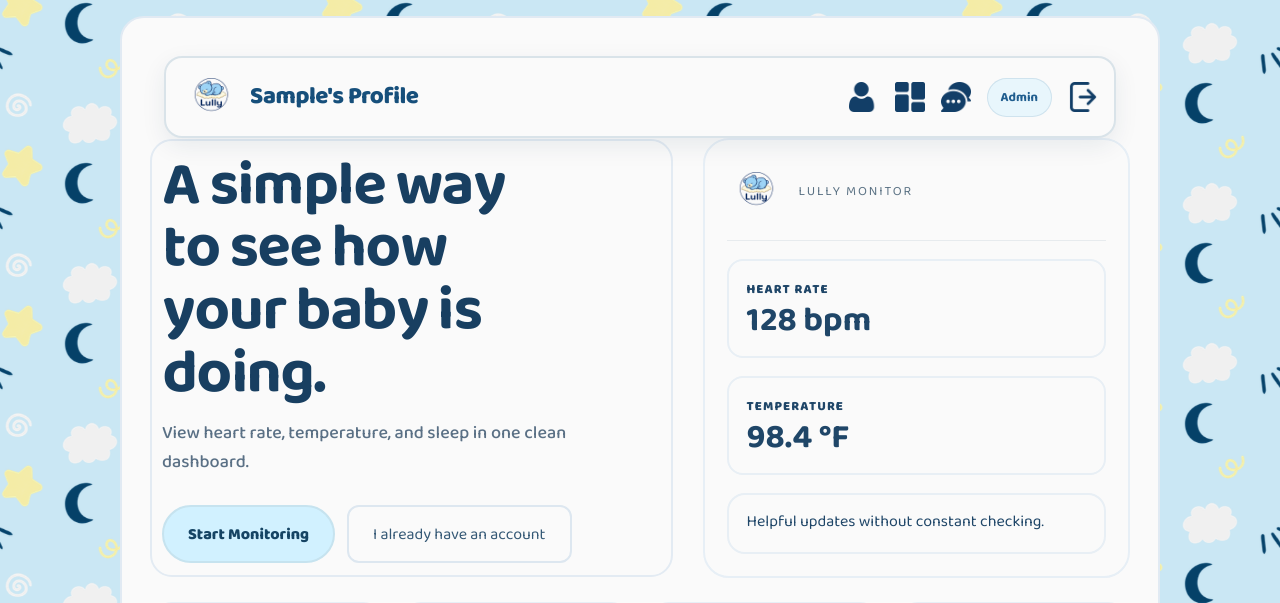
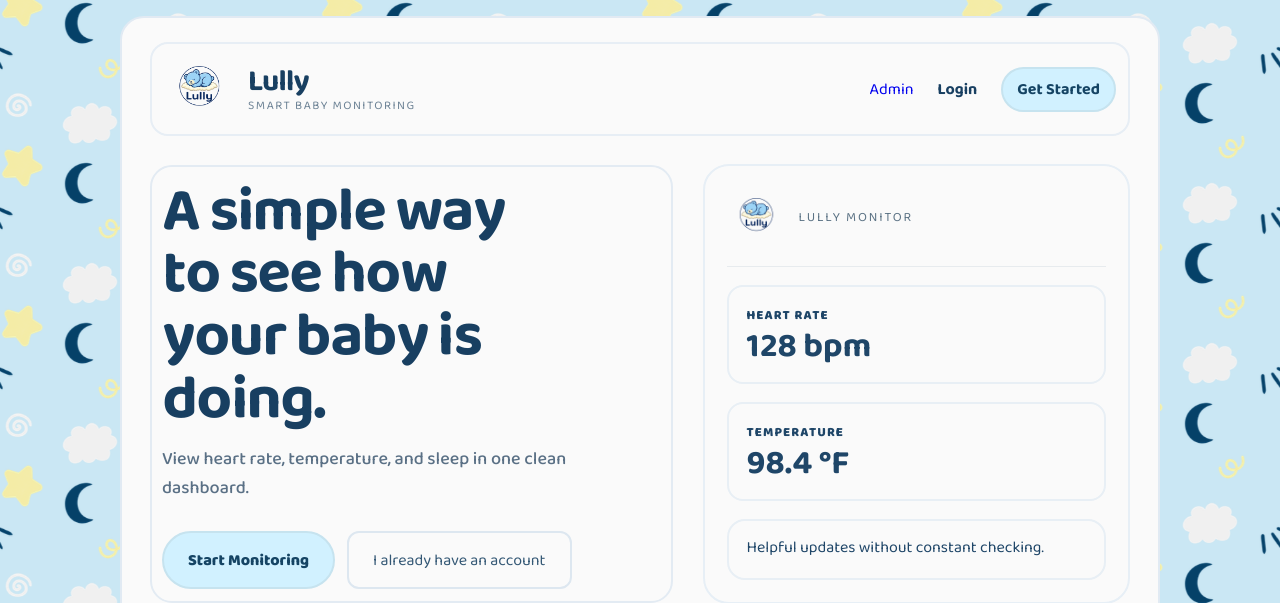
Before and after one commit to alehmanBCA/Lully, a Django app: page / in a window 1280 px wide. Shown: the top 603 px of the page. Run offline with Django 5.2, Linux system fonts and the light colour scheme; the visitor is signed in with stand-in values (Sample User, id 1).

Commit message:
fix landing

```diff
--- a/app/templates/dashboard.html
+++ b/app/templates/dashboard.html
@@ -13,7 +13,22 @@
 <body class="dashboard-page">
   <div class="dashboard-backdrop"></div>
   <main class="dashboard-shell landing-shell">
-    {% include 'nav/site_nav.html' %}
+    <header class="landing-nav">
+      <a class="brand-mark" href="{% url 'home' %}">
+        <img src="{% static 'images/logo.png' %}" alt="Lully logo" class="brand-logo">
+        <span class="brand-copy">
+          <strong>Lully</strong>
+          <small>smart baby monitoring</small>
+        </span>
+      </a>
+      <div class="landing-actions">
+        {% if user.is_superuser %}
+          <a class='admin-link' href="{% url 'admin_dashboard' %}">Admin</a>
+        {% endif %}
+        <a class="nav-link" href="{% url 'login' %}">Login</a>
+        <a class="nav-button" href="{% url 'signup' %}">Get Started</a>
+      </div>
+    </header>
 
     <section class="hero-grid">
       <div class="hero-copy">
```
